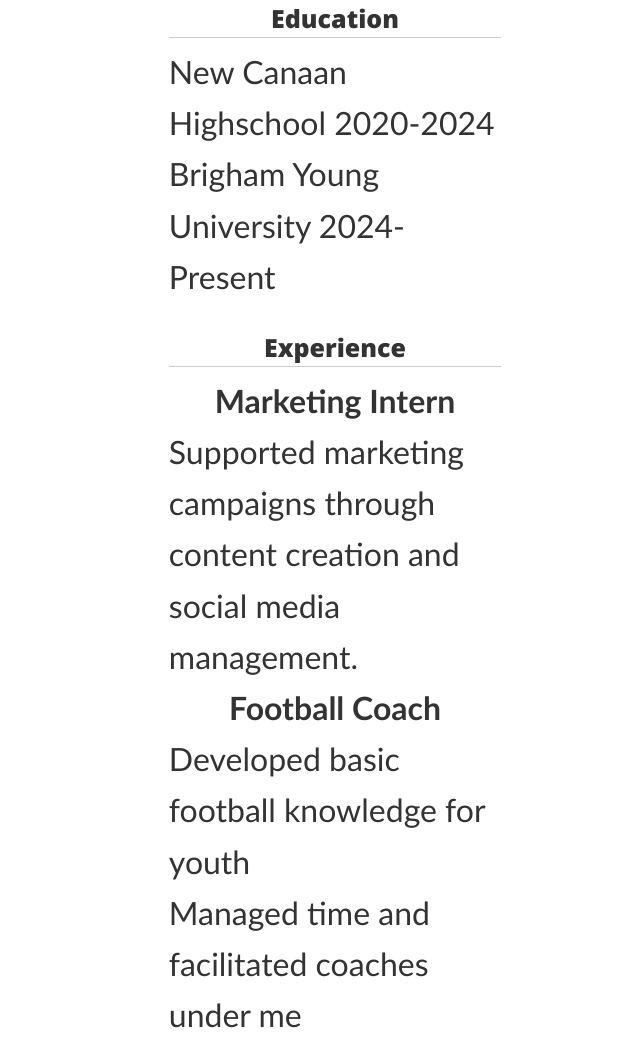
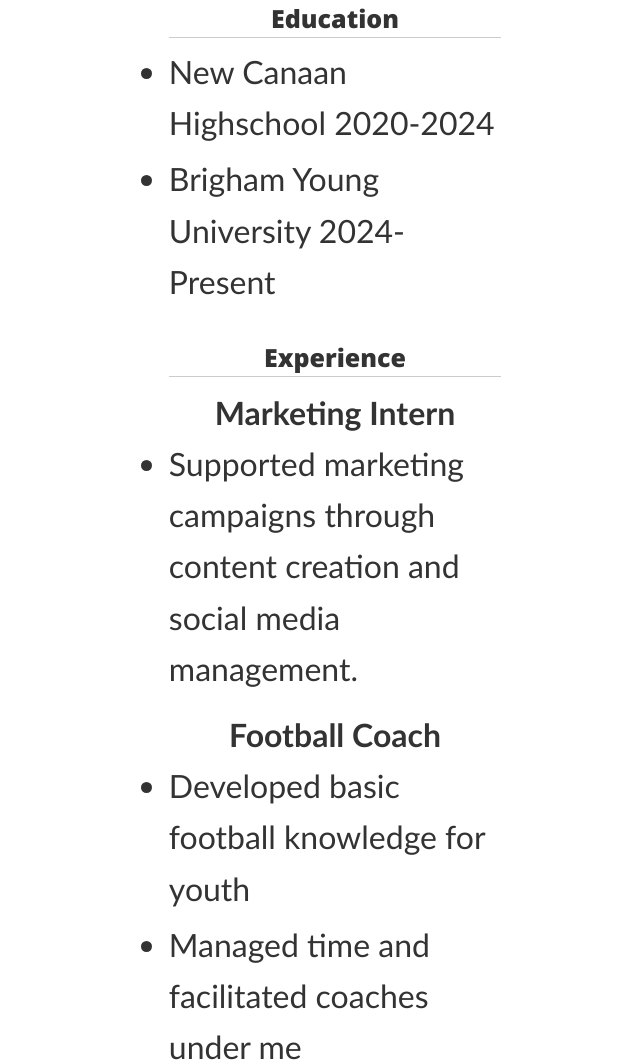
Before and after one commit to Benjs58/final7, a plain HTML site: page about.html in a window 1280 px wide. Shown: the part 1349-2409 px from the top of the page, without its empty margins (305-945 px from the left). Drawn offline with nearby package versions, Linux system fonts and the light colour scheme; files that its build step writes are made by us from their sources; a script that the page names is missing.

Commit message:
Update about.html

```diff
--- a/about.html
+++ b/about.html
@@ -15,15 +15,34 @@
         href="https://fonts.googleapis.com/css?family=Open+Sans:300italic,400italic,600italic,700italic,800italic,400,300,600,700,800"
         rel="stylesheet" type="text/css" />
     <link href="css/styles.css" rel="stylesheet" />
+    <link rel="stylesheet" href="override.css">
     <link rel="stylesheet" href="prostyles.css">
-    <link rel="stylesheet" href="override.css">
     <style>
+        .section {
+            text-align: center; /* Center the section title */
+        }
 
+        .section ul {
+            list-style-type: disc; /* Ensure bullet points are visible */
+            padding-left: 0; /* Remove default left padding for better centering */
+            display: inline-block; /* Allows the ul to be centered */
+            text-align: left; /* Align bullet points and text to the left within the centered block */
+        }
+
+        .section ul li {
+            margin-bottom: 5px; /* Add some spacing between list items */
+        }
+
+        .item-title {
+            font-weight: bold;
+            margin-top: 10px;
+            text-align: center; /* Center the experience item titles */
+        }
     </style>
 </head>
 <body>
     </nav>
-<header class="masthead" style="background-image: url('about-bg.jpg'); background-position: center 35%; background-size: cover !important;">
+    <header class="masthead" style="background-image: url('about-bg.jpg'); background-size: cover;">
         <div class="container position-relative px-4 px-lg-5">
             <div class="row gx-4 gx-lg-5 justify-content-center">
                 <div class="col-md-10 col-lg-8 col-xl-7">
@@ -38,8 +57,8 @@
     <div class="container px-4 px-lg-5">
         <div class="row gx-4 gx-lg-5 justify-content-center">
             <div class="col-md-10 col-lg-8 col-xl-7">
-                <h1>Benj Sibbett</h1>
-                <p>Email: btsibbett1@gmail.com | Phone: (203) 721-4475</p>
+                <h1 style="text-align: center;">Benj Sibbett</h1>
+                <p style="text-align: center;">Email: btsibbett1@gmail.com | Phone: (203) 721-4475</p>
 
                 <div class="section">
                     <h2>Education</h2>
@@ -87,7 +106,7 @@
             </div>
         </div>
     </div>
-
+    l
     <footer class="border-top">
         <div class="container px-4 px-lg-5">
             <div class="row gx-4 gx-lg-5 justify-content-center">
```
Lines whose indentation alone changed are shown as unchanged.
